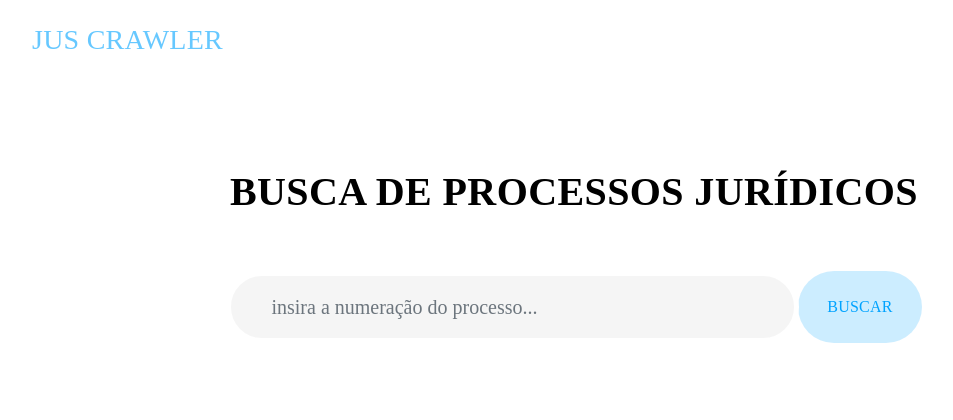
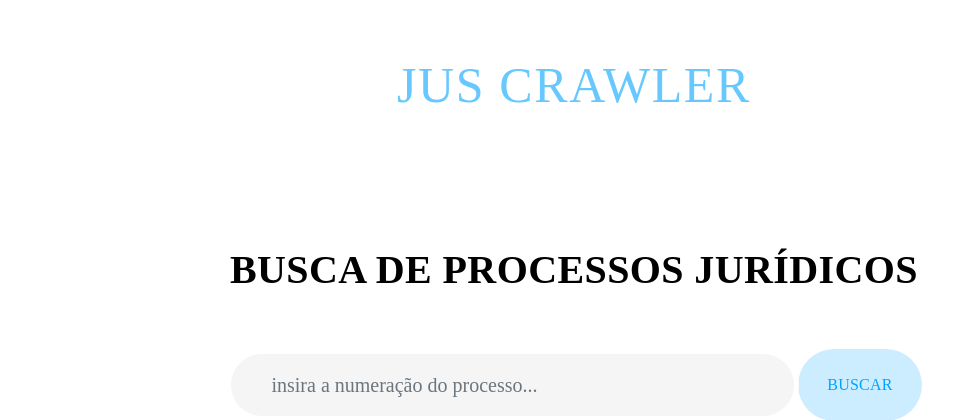
Before and after one commit to arquejadalucy/jus_crawler, a FastAPI app: page / in a window 1280 px wide. Shown: the top 420 px of the page, without its empty margins (66-1019 px from the left). Run offline with FastAPI, Linux system fonts and the light colour scheme; some libraries are stand-ins or nearby versions.

Commit message:
improve front

```diff
--- a/front-end/static/style-process.css
+++ b/front-end/static/style-process.css
@@ -57,6 +57,9 @@ body {
     margin-right: 20px;
 }
 
+header nav div form button h3 {
+    font-size: 3.125rem;
+}
 
 /* Process Information styles */
 h3 {
--- a/front-end/static/style.css
+++ b/front-end/static/style.css
@@ -57,14 +57,23 @@
     word-wrap: break-word;
 }
 
-#titleSearch, #foot {
-    width: 100%
-    text-align: center;
+header nav div form {
+    display:table;
+    margin:auto;
+    margin-top: 2rem;
+    margin-bottom: 1.25rem;
+}
+
+header nav div form button h3 {
+    font-size: 3.125rem;
+}
+
+#titleSearch {
+    width: 100%;
     color: rgba(0, 163.20, 255, 0.60);
-    font-size: 2rem;
     font-family: Montserrat;
     font-weight: 400;
-    letter-spacing: 0.015rem;
+    letter-spacing: 0.1rem;
     word-wrap: break-word;
 }
 
@@ -74,7 +83,6 @@
     flex-shrink: 0;
     margin-left: auto;
     margin-right: auto;
-
 }
 
 body {
--- a/front-end/templates/home.html
+++ b/front-end/templates/home.html
@@ -14,7 +14,7 @@
     <header>
         <nav class="navbar">
             <div class="container">
-                <form class="form-inline" method="get" action="/">
+                <form class="form-inline text-center" method="get" action="/">
                     <span class="navbar-text">
                     <button type="submit" class="btn" style="background: none;" id="titleSearch">
                         <h3>JUS CRAWLER</h3>
--- a/front-end/templates/processo.html
+++ b/front-end/templates/processo.html
@@ -31,7 +31,7 @@
         {% if key != "id" %}
         <h3 class="grau">{{ key }}</h3>
         {% if 'ERROR' in result[key] %}
-            <p>{{ result[key] }}</p>
+            <p>{{ result[key].get('ERROR') }}</p>
         {% else %}
               <div class="row">
                 <div class="col">
```
